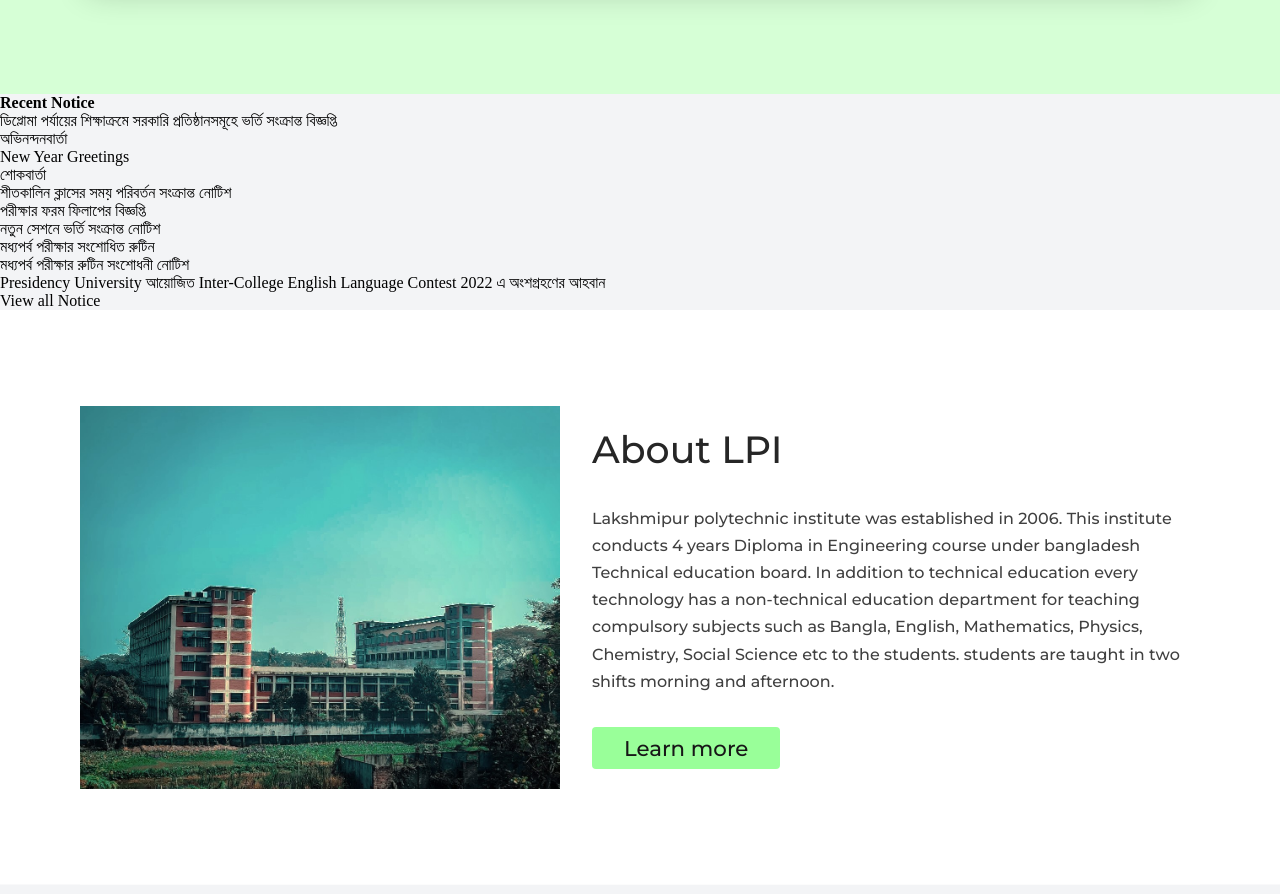
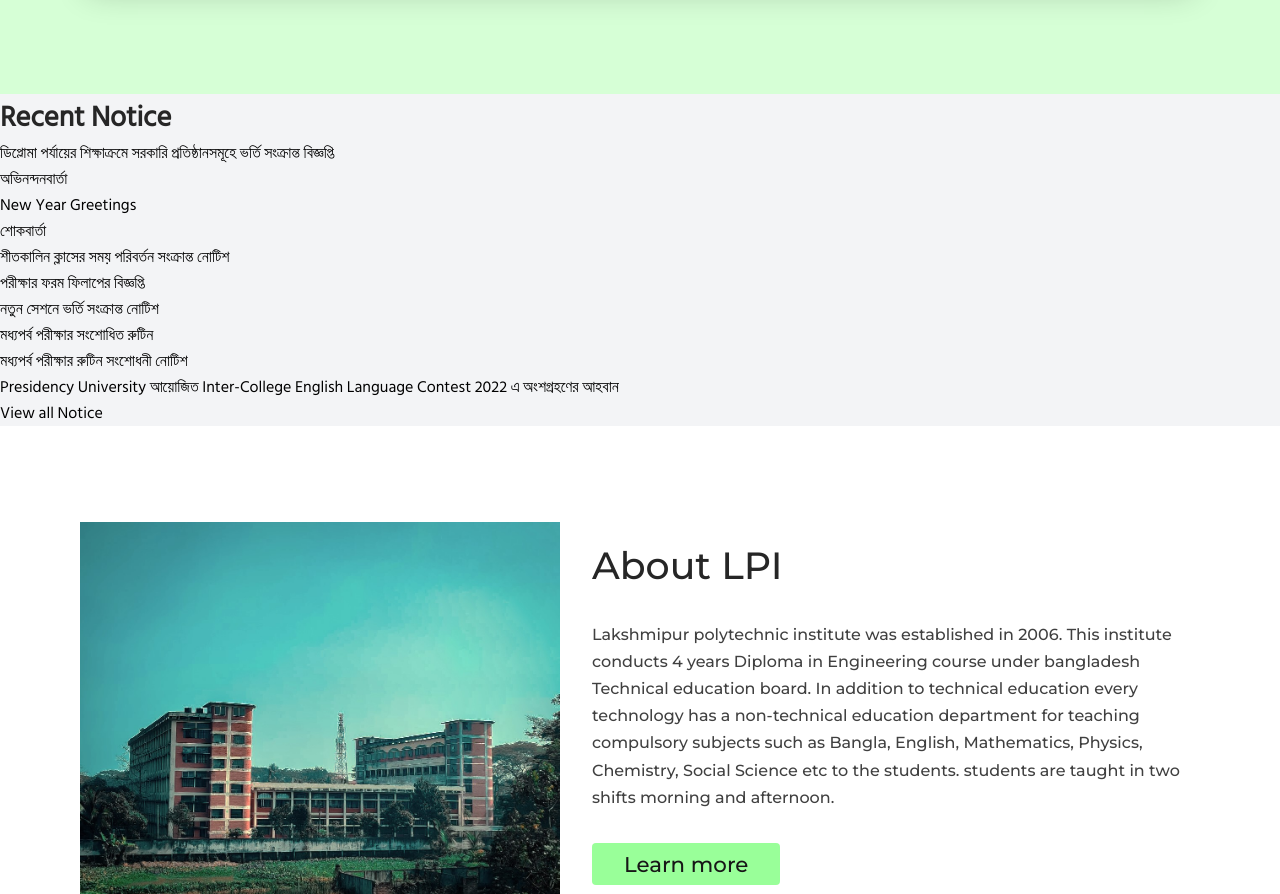
Before and after one commit to al-imam/lpi, a React (Vite) app: page / in a window 1280 px wide. Shown: the part 1615-2509 px from the top of the page. Built offline with nearby package versions, Linux system fonts and the light colour scheme.

Commit message:
style heading and recent notice

```diff
--- a/src/components/RecentNotice/RecentNotice.jsx
+++ b/src/components/RecentNotice/RecentNotice.jsx
@@ -2,8 +2,8 @@ import classes from "./recentNotice.module.css";
 
 function RecentNotice() {
   return (
-    <div>
-      <h4>Recent Notice</h4>
+    <div className={classes.RecentNotice}>
+      <h4 className={classes.heading}>Recent Notice</h4>
       <ul>
         <li>
           <a>
--- a/src/components/RecentNotice/recentNotice.module.css
+++ b/src/components/RecentNotice/recentNotice.module.css
@@ -0,0 +1,8 @@
+.RecentNotice {
+  font-family: var(--ff-b);
+}
+
+.heading {
+  font-size: var(--h4);
+  color: var(--gray-800);
+}
```
